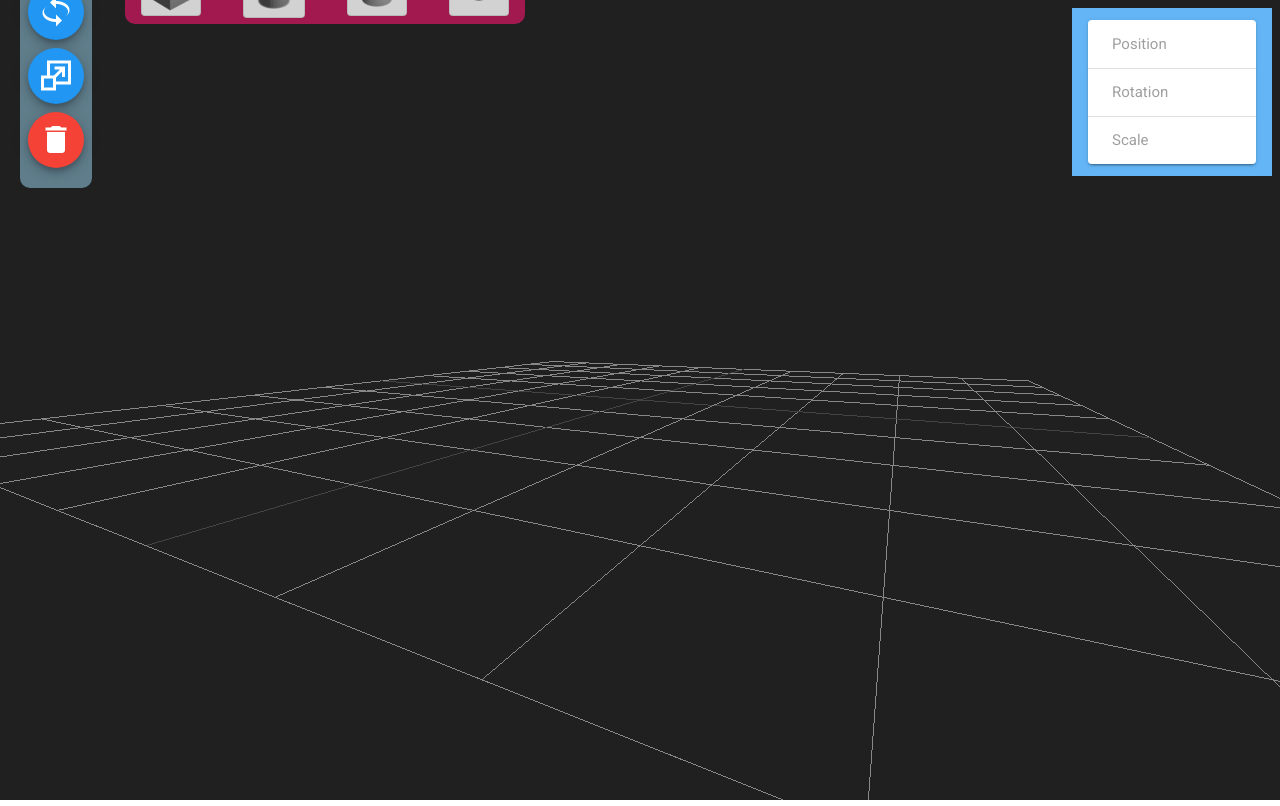
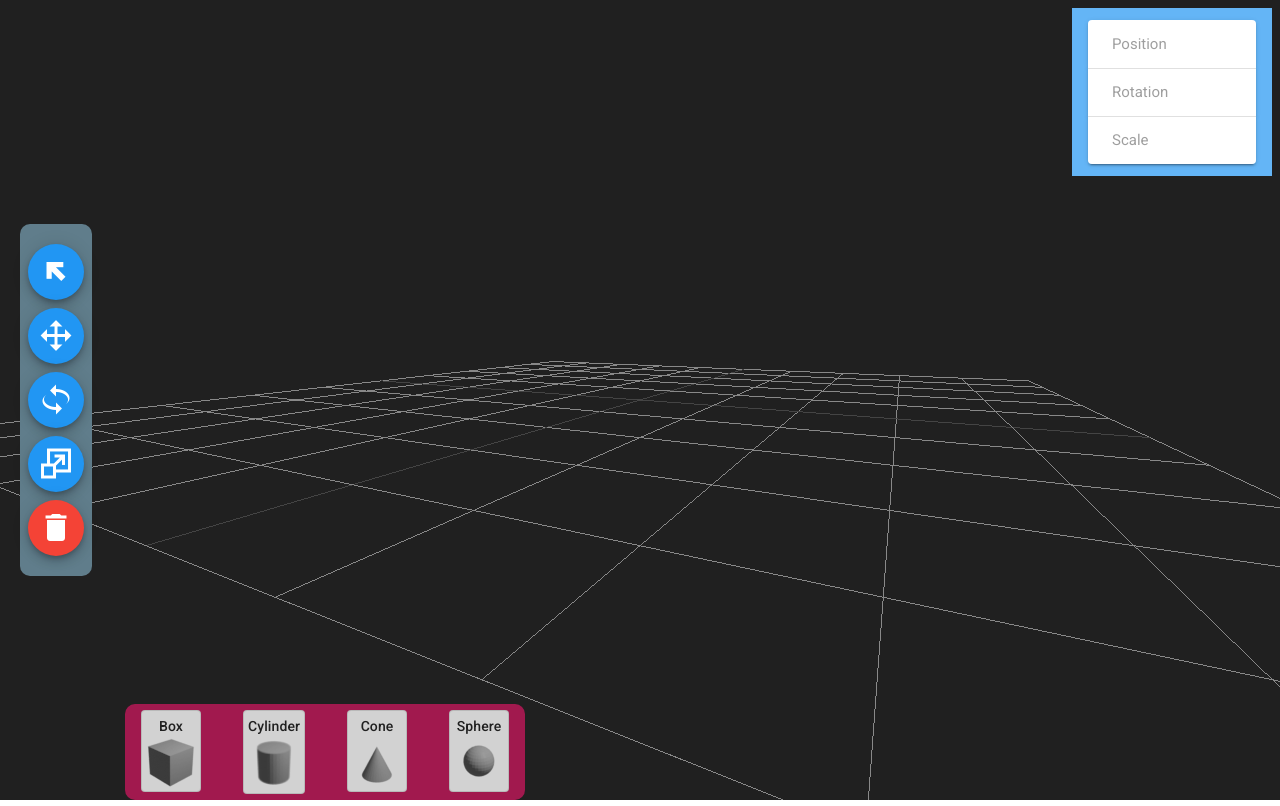
Before and after one commit to robertgz/3d-shape-builder, a Vue app: page / in a window 1280 px wide. Built offline with nearby package versions, Linux system fonts and the light colour scheme.

Commit message:
Organized into two main component trees

```diff
--- a/src/App.vue
+++ b/src/App.vue
@@ -1,17 +1,20 @@
 <template>
   <v-app>
-    <RootComponent/>
+    <TheThreeRoot />
+    <TheUIRoot />
   </v-app>
 </template>
 
 <script>
-import RootComponent from './components/RootComponent.vue';
+import TheThreeRoot from './components/TheThreeRoot.vue';
+import TheUIRoot from './components/TheUIRoot.vue';
 
 export default {
   name: 'App',
 
   components: {
-    RootComponent,
+    TheThreeRoot,
+    TheUIRoot,
   },
 
   data: () => ({
--- a/src/components/MouseClickComponent.js
+++ b/src/components/MouseClickComponent.js
@@ -11,25 +11,24 @@ export default {
     }
   },
 
-  inject: { threeElement: 'threeElement' },
-
   computed: {
 
     ...mapGetters('scene', {
       canvas: 'getCanvas',
+      threeElement: 'getRendererElementParent',
     }),
 
   },
 
   mounted: function () {
-    this.threeElement().addEventListener('click', this.clickEvent, false);
-    this.threeElement().addEventListener('mousedown', this.mouseDown, false);
+    this.threeElement.addEventListener('click', this.clickEvent, false);
+    this.threeElement.addEventListener('mousedown', this.mouseDown, false);
   },
 
   beforeDestroy: function() {
-    if (this.threeElement()) {
-      this.threeElement().removeEventListener('click', this.clickEvent, false);
-      this.threeElement().removeEventListener('mousedown', this.mouseDown, false);
+    if (this.threeElement) {
+      this.threeElement.removeEventListener('click', this.clickEvent, false);
+      this.threeElement.removeEventListener('mousedown', this.mouseDown, false);
     }
 
    },
@@ -111,15 +110,15 @@ export default {
     },
 
     addEventListeners() {
-      this.threeElement().addEventListener('mousemove', this.mouseMove, false);
-      this.threeElement().addEventListener('mouseout', this.mouseOut, false);
-      this.threeElement().addEventListener('mouseup', this.mouseUp, false);
+      this.threeElement.addEventListener('mousemove', this.mouseMove, false);
+      this.threeElement.addEventListener('mouseout', this.mouseOut, false);
+      this.threeElement.addEventListener('mouseup', this.mouseUp, false);
     },
 
     removeEventListeners() {
-      this.threeElement().removeEventListener('mousemove', this.mouseMove, false);
-      this.threeElement().removeEventListener('mouseout', this.mouseOut, false);
-      this.threeElement().removeEventListener('mouseup', this.mouseUp, false);
+      this.threeElement.removeEventListener('mousemove', this.mouseMove, false);
+      this.threeElement.removeEventListener('mouseout', this.mouseOut, false);
+      this.threeElement.removeEventListener('mouseup', this.mouseUp, false);
     },
 
   },
--- a/src/components/MouseDragComponent.js
+++ b/src/components/MouseDragComponent.js
@@ -19,7 +19,6 @@ export default {
     }
   },
 
-  inject: { threeElement: 'threeElement' },
   mixins: [ coordinates, rayCasting, objects ],
 
   computed: {
@@ -34,6 +33,7 @@ export default {
       scene: 'getScene',
       camera: 'getCamera',
       controlsNode: 'getControlsNode',
+      threeElement: 'getRendererElementParent',
     }),
   },
 
@@ -42,9 +42,9 @@ export default {
     this.$options.dragGroup.name = 'dragGroup';
     this.controlsNode.add(this.$options.dragGroup);
 
-    this.threeElement().addEventListener('mousedown', this.mouseDown, false);
-    this.threeElement().addEventListener('mousemove', this.mouseMove, false);
-    this.threeElement().addEventListener('mouseup', this.mouseUp, false);
+    this.threeElement.addEventListener('mousedown', this.mouseDown, false);
+    this.threeElement.addEventListener('mousemove', this.mouseMove, false);
+    this.threeElement.addEventListener('mouseup', this.mouseUp, false);
   },
 
   beforeDestroy: function() {
@@ -52,9 +52,9 @@ export default {
     this.$options.dragGroup = null;
 
     if (this.threeElement()) {
-      this.threeElement().removeEventListener('mousedown', this.mouseDown, false);
-      this.threeElement().removeEventListener('mousemove', this.mouseMove, false);
-      this.threeElement().removeEventListener('mouseup', this.mouseUp, false);
+      this.threeElement.removeEventListener('mousedown', this.mouseDown, false);
+      this.threeElement.removeEventListener('mousemove', this.mouseMove, false);
+      this.threeElement.removeEventListener('mouseup', this.mouseUp, false);
     }
   },
 
--- a/src/components/RootComponent.vue
+++ /dev/null
@@ -1,50 +0,0 @@
-<template>
-  <div
-    ref="rootElement"
-    id="rootComponent"
-  >
-
-    <TheThreeRoot />
-    <TheUIRoot/>
-
-  </div>
-</template>
-
-<script>
-import TheThreeRoot from './TheThreeRoot.vue';
-import TheUIRoot from './TheUIRoot.vue';
-
-export default {
-  components: {
-    TheThreeRoot,
-    TheUIRoot,
-  },
-
-  provide: function() {
-    return {
-      // rootElement: this.getRootElement,
-    }
-  },
-
-  data () {
-    return {  }
-  },
-
-  computed: {  },
-
-  created: function() {  },
-
-  mounted: function () {  },
-
-  methods: {
-
-    // getRootElement () {
-    //   return this.$refs.rootElement;
-    // },
-
-  }
-}
-</script>
-
-<style scoped>
-</style>
--- a/src/components/TheThreeRoot.vue
+++ b/src/components/TheThreeRoot.vue
@@ -40,26 +40,13 @@ export default {
     TransformControlsComponent,
   },
 
-  provide: function () {
-
-    return {
-      threeElement: this.getThreeElement,
-    }
-
-  },
-
-  methods: {
-
-    getThreeElement () {
-
-      return this.$refs.threeElement;
-
-    },
-
-  },
+  methods: {  },
 
 }
 </script>
 
 <style scoped>
+#threeElementID {
+  z-index: 1;
+}
 </style>
--- a/src/components/TheUIRoot.vue
+++ b/src/components/TheUIRoot.vue
@@ -1,8 +1,8 @@
 <template>
   <v-content
     v-on:keyup.native.delete="deletePressed"
-    ref="rootElement"
-    id="rootComponent"
+    ref="rootUIElement"
+    id="rootUIComponent"
   >
 
     <UITools/>
--- a/src/store/scene.store.js
+++ b/src/store/scene.store.js
@@ -37,6 +37,10 @@ const scene = {
 
     getRendererElement (state) {
       return graph.renderer.domElement;
+    },
+
+    getRendererElementParent (state) {
+      return graph.renderer.domElement.parentElement;
     },
 
     getCamera (state) {
```
